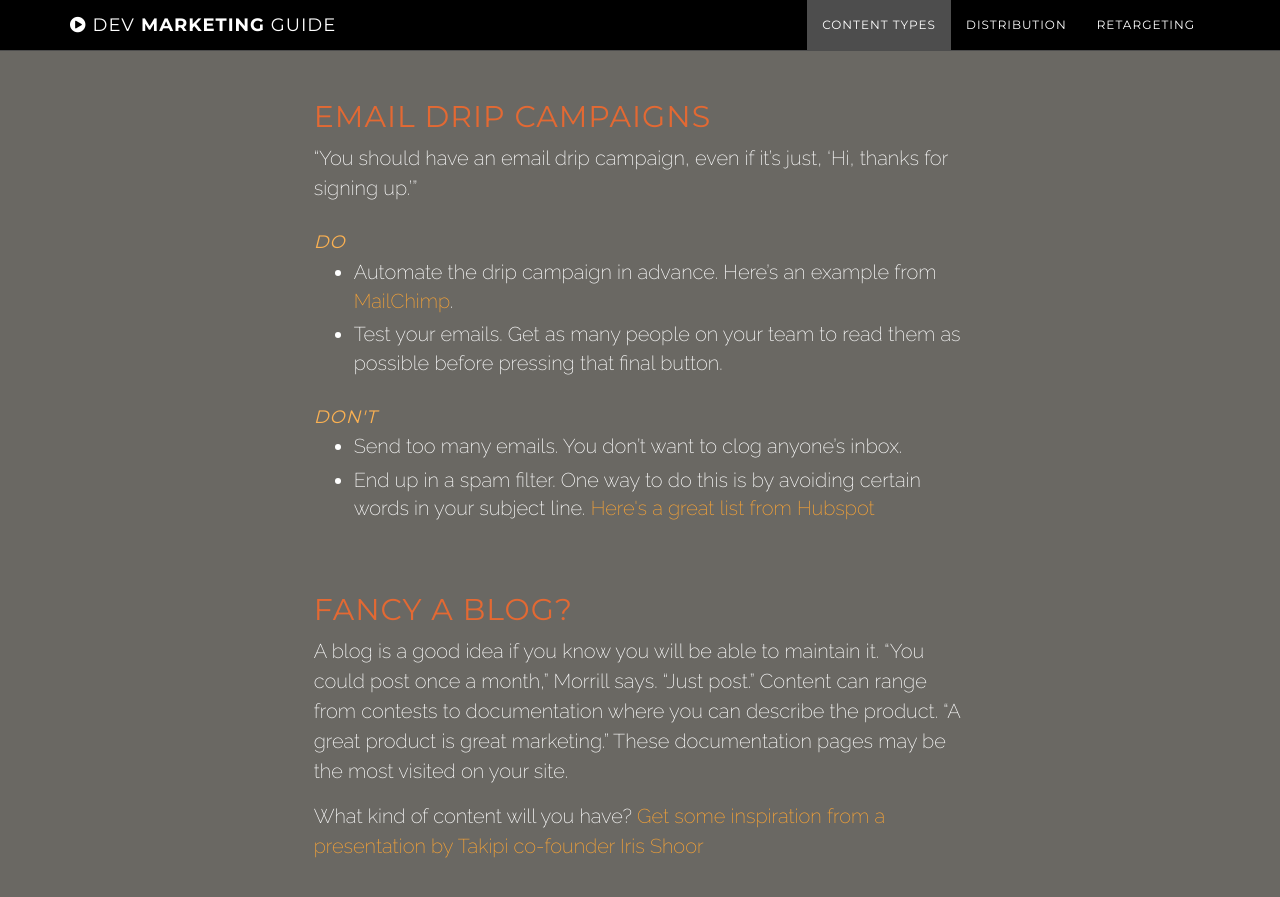
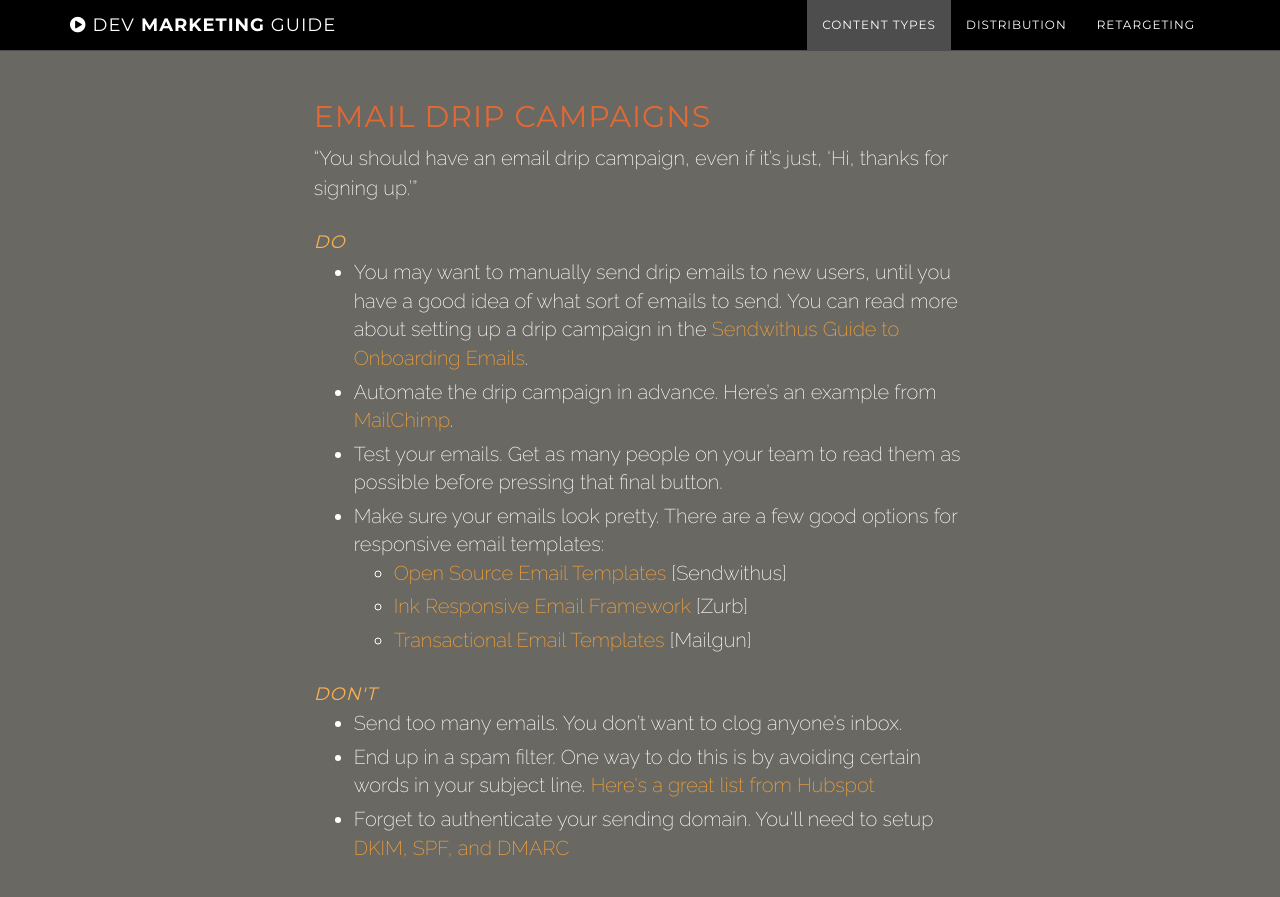
Before and after one commit to heavybit/devmarketingguide, a Jekyll site: the page built from index.html, in a window 1280 px wide and 900 px high, scrolled down 2123 px. Shown: the top 897 px of the window. Built offline with Jekyll 4.4.1, drawn with Linux system fonts in a browser that asks for light colours; comment, search, counter and statistics services are not loaded; some of the changed text lies outside the part shown.

Commit message:
added dos/donts to drips and retargetting

```diff
--- a/_includes/content-types.html
+++ b/_includes/content-types.html
@@ -31,8 +31,16 @@
                             <p>
                                 <h4>DO</h4>
                                 <ul>
+                                    <li>You may want to manually send drip emails to new users, until you have a good idea of what sort of emails to send. You can read more about setting up a drip campaign in the <a href="https://www.sendwithus.com/resources/guide#chapter-2-onboarding-emails" target="_blank">Sendwithus Guide to Onboarding Emails</a>.</li>
                                     <li>Automate the drip campaign in advance. Here’s an example from <a href="http://mailchimp.com/features/automation/" target="_blank">MailChimp</a>.</li>
                                     <li>Test your emails. Get as many people on your team to read them as possible before pressing that final button.</li>
+                                    <li>Make sure your emails look pretty. There are a few good options for responsive email templates:
+                                        <ul>
+                                            <li><a href="https://www.sendwithus.com/resources/templates">Open Source Email Templates</a> [Sendwithus]</a></li>
+                                            <li><a href="http://zurb.com/ink/">Ink Responsive Email Framework</a> [Zurb]</a></li>
+                                            <li><a href="https://github.com/mailgun/transactional-email-templates">Transactional Email Templates</a> [Mailgun]</a></li>
+                                        </ul>
+                                    </li>
                                 </ul>
                             </p>
                             <p>
@@ -40,8 +48,10 @@
                                 <ul>
                                     <li>Send too many emails. You don’t want to clog anyone’s inbox.</li>
                                     <li>End up in a spam filter. One way to do this is by avoiding certain words in your subject line. <a href="http://blog.hubspot.com/blog/tabid/6307/bid/30684/The-Ultimate-List-of-Email-SPAM-Trigger-Words.aspx" target="_blank">Here's a great list from Hubspot</a></li>
+                                    <li>Forget to authenticate your sending domain. You'll need to setup <a href="https://support.google.com/mail/answer/81126?hl=en#authentication" target="_blank">DKIM, SPF, and DMARC</a></li>
                                 </ul>
                             </p>
+
                     <h2>Fancy a blog?</h2>
 
                             <p>A blog is a good idea if you know you will be able to maintain it. “You could post once a month,” Morrill says. “Just post.” Content can range from contests to documentation where you can describe the product. “A great product is great marketing.” These documentation pages may be the most visited on your site.</p>
--- a/_includes/retargeting.html
+++ b/_includes/retargeting.html
@@ -28,6 +28,7 @@
 							<li><a href="http://www.12factor.net" target="_blank">12 Factor</a> [Heroku]</li>
 							<li><a href="https://www.hurl.it/" target="_blank">Hurl.it</a> [Runscope]</li>
 							<li><a href="http://requestb.in/" target="_blank">RequestBin</a> [Runscope]</li>
+                            <li><a href="https://github.com/sendwithus/templates" target="_blank">Open Source Email Templates</a> [Sendwithus]</li>
 						</ul>
 					</p>
 					<h4>Still not convinced?</h4>
@@ -38,6 +39,23 @@
 					<p>Retargeting in action:</p>
 					<p><blockquote class="twitter-tweet" data-cards="hidden" lang="en"><p lang="en" dir="ltr">Nice. <a href="https://twitter.com/johnsheehan">@johnsheehan</a> is retargeting. You found me! (Ads) cool ad John. //cc <a href="https://twitter.com/Runscope">@runscope</a> <a href="http://t.co/ycPalb7t0q">pic.twitter.com/ycPalb7t0q</a></p>&mdash; Donn Felker (@donnfelker) <a href="https://twitter.com/donnfelker/status/366576159506436097">August 11, 2013</a></blockquote>
 <script async src="//platform.twitter.com/widgets.js" charset="utf-8"></script></p>
+
+                    <h4>Retargeting with Email</h4>
+                    <p>
+                        Retargetted ads are just one way of engaging users who have dropped off.
+                        Alex Schultz, VP of Growth at Facebook, has a <a href="http://genius.com/Alex-schultz-lecture-6-growth-annotated">great talk</a> where he discusses
+                        strategies for growing engagement and fighting churn. One of the choice quotes:
+                    </p>
+					<p>
+                        <blockquote class="twitter-tweet">
+                            <p lang="en" dir="ltr">The most effective email you can do is notifications.</p>
+                            &mdash; Alex Schultz
+                        </blockquote>
+                    </p>
+                    <p>
+                        Sendwithus has a <a href="https://www.sendwithus.com/resources/guide#chapter-3-re-engagement-emails" target="_blank">guide to Re-Engagement Emails</a> that covers how to use notifications and other emails for retargetting.
+                    </p>
+
 					<h4>Retargeting Tools</h4>
 					<p>John uses <a href="http://www.perfectaudience.com/" target="_blank">Perfect Audience</a>, but there are plenty of other options. The top retargeting services are <a href="https://www.adroll.com/" target="_blank">AdRoll</a>, <a href="https://www.chango.com/" target="_blank">Chango</a>, <a href="http://www.triggit.com/" target="_blank">Triggit</a>, and <a href="https://www.retargeter.com/" target="_blank">ReTargeter</a></p>
 
```
